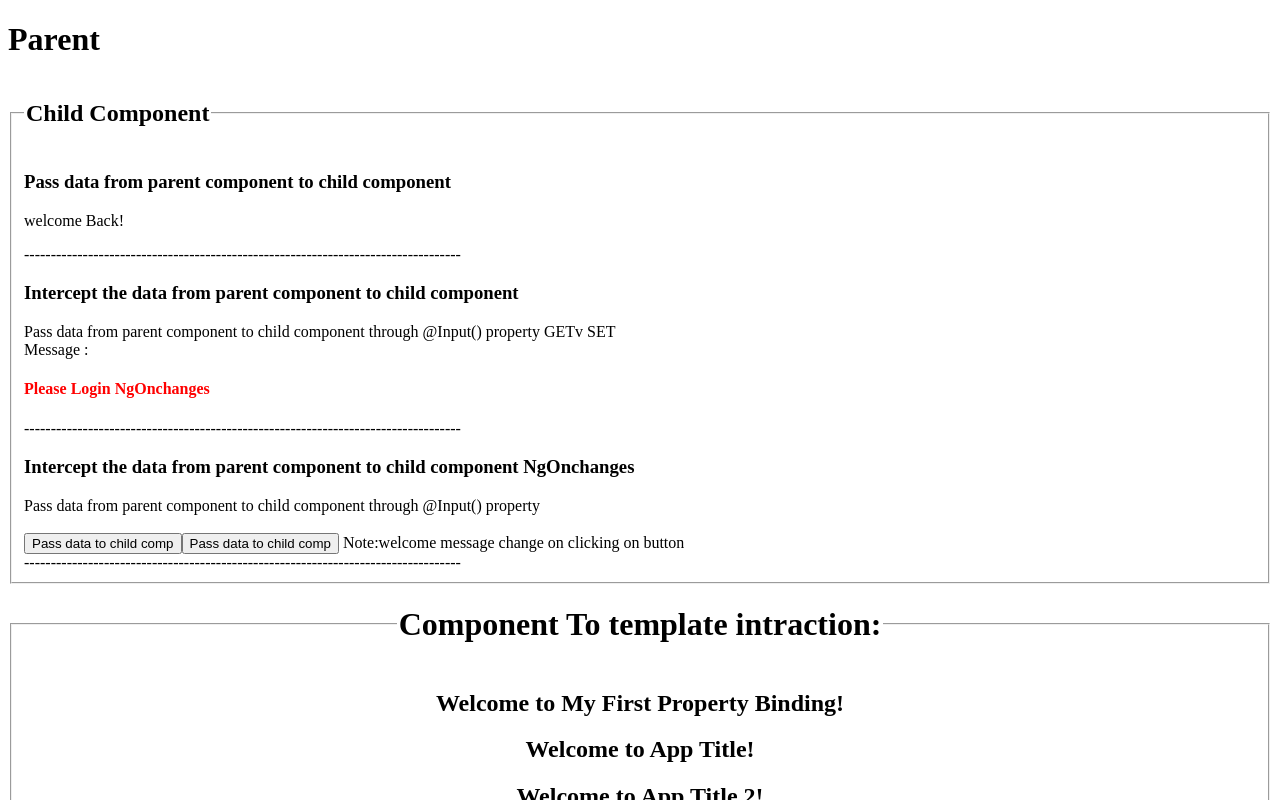
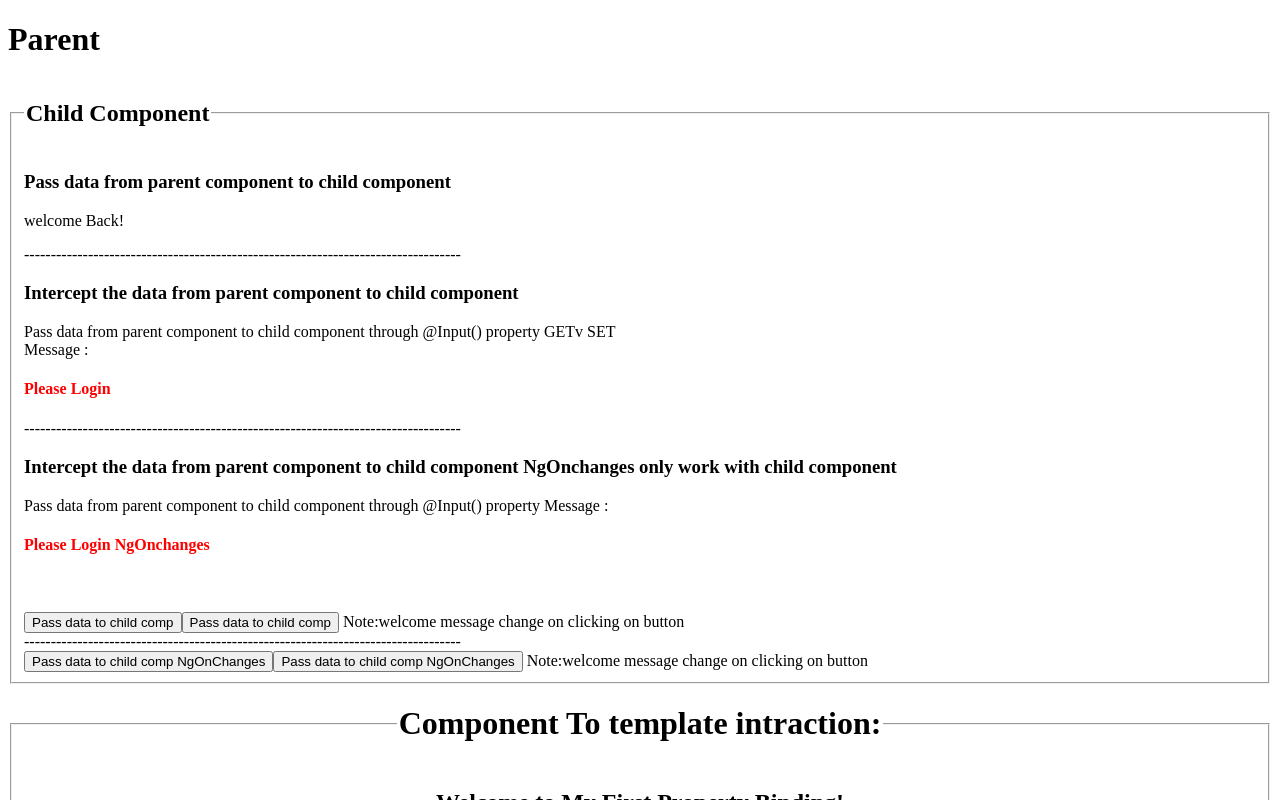
Before and after one commit to NitinThawkar/PRAC, an Angular app: page / in a window 1280 px wide. Shown: the top 800 px of the page. Built offline with nearby package versions, Linux system fonts and the light colour scheme.

Commit message:
Onchanges Working
Onchanges Working

```diff
--- a/src/app/app.component.html
+++ b/src/app/app.component.html
@@ -9,13 +9,18 @@
     <h3>Pass data from parent component to child component</h3>
 
 
-<app-child [LoggedInUser]="loggedInUserParent" [LoggedIn]="loggedInUser" [LoggedInChild]="loggedInUser"></app-child>
+<app-child [LoggedInUser]="loggedInUserParent" [LoggedIn]="loggedInUser" [LoggedInChild]="loggedInUserParentNgOnchanges"></app-child>
 
 <br>
 <button (click)="loggedInUserParent=true">Pass data to child comp</button>
 <button (click)="loggedInUserParent=false">Pass data to child comp</button>
 Note:welcome message change on clicking on button<br>
 <span>----------------------------------------------------------------------------------</span>
+<br>
+<button (click)="loggedInUserParentNgOnchanges=true">Pass data to child comp NgOnChanges</button>
+<button (click)="loggedInUserParentNgOnchanges=false">Pass data to child comp NgOnChanges</button>
+Note:welcome message change on clicking on button<br>
+
 </fieldset>
 </div>
 <div style="text-align:center">
--- a/src/app/app.component.ts
+++ b/src/app/app.component.ts
@@ -81,7 +81,7 @@ export class AppComponent implements AfterViewInit {
   /********************Send Data To Child Component**************************/
   loggedInUser = true;
   loggedInUserParent: true;
-
+  loggedInUserParentNgOnchanges: true;
   /********************Send Data To Child Component************************/
 
 
--- a/src/app/child/child.component.html
+++ b/src/app/child/child.component.html
@@ -1,4 +1,3 @@
-
 <p *ngIf="LoggedIn">
   welcome Back!
 </p>
@@ -11,6 +10,8 @@
 <br>
 Message : <h4 style="color: red">{{message}}</h4>
 <span>----------------------------------------------------------------------------------</span>
-  <h3>Intercept the data from parent component to child component NgOnchanges</h3>
+<h3>Intercept the data from parent component to child component NgOnchanges only work with child component</h3>
 Pass data from parent component to child component through @Input() property
+Message : <h4 style="color: red">{{OnChangesmessage}}</h4>
+
 <br>
--- a/src/app/child/child.component.ts
+++ b/src/app/child/child.component.ts
@@ -9,12 +9,12 @@ import { isNullOrUndefined } from 'util';
 export class ChildComponent implements OnChanges {
   constructor() { }
   ngOnChanges(changes: SimpleChanges) {
-    const MyLoginvalue = changes["LoggedInUser"];
+    const MyLoginvalue = changes["LoggedInChild"];
     console.log(changes);
-   // console.log(MyLoginValue);
+    // console.log(MyLoginValue);
     if (MyLoginvalue.currentValue === true) {
-      this.message = 'Welcome back nitin from NgOnchanges';
-    } else { this.message = 'Please Login NgOnchanges'; }
+      this.OnChangesmessage = 'Welcome back nitin from NgOnchanges';
+    } else { this.OnChangesmessage = 'Please Login NgOnchanges'; }
 
   }
 
@@ -22,9 +22,10 @@ export class ChildComponent implements OnChanges {
   // LoggedIn = false;
   @Input() LoggedInChild: boolean;
 
-    /********************Intercept the data from parent component to child component**************************/
+  /********************Intercept the data from parent component to child component**************************/
   private _LoggedInUser;
   message: string;
+  OnChangesmessage: string;
   get LoggedInUser(): boolean {
     return this._LoggedInUser;
   }
```
Lines whose indentation alone changed are shown as unchanged.
